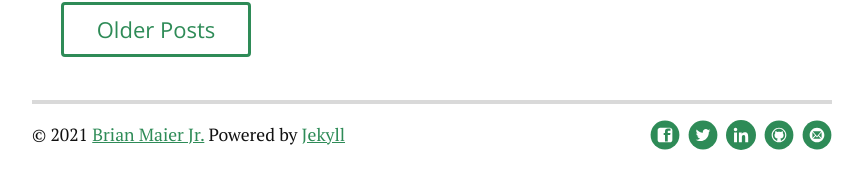
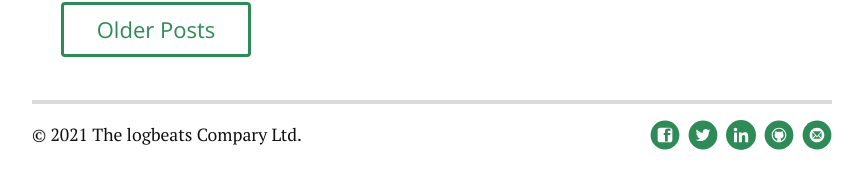
Before and after one commit to logbeats/logbeats.github.io, a Jekyll site: the page built from index.html, in a window 1280 px wide and 900 px high, scrolled down 4216 px. Shown: the part 709-897 px from the top of the window, without its empty margins (208-1071 px from the left). Built offline with Jekyll 4.4.1, drawn with Linux system fonts in a browser that asks for light colours; nearby versions of some CDN libraries; the list of posts is cut into pages by our own code.

Commit message:
Refactor footer.html

```diff
--- a/_includes/footer.html
+++ b/_includes/footer.html
@@ -2,8 +2,7 @@
 	<div class="container">
 		<p class="copy">
 			&copy; {{ site.time | date: '%Y' }}
-			<a href="http://brianmaierjr.com">Brian Maier Jr.</a> Powered by
-			<a href="http://jekyllrb.com">Jekyll</a>
+			 The logbeats Compary Ltd.
 		</p>
 
 		<div class="footer-links">
```
